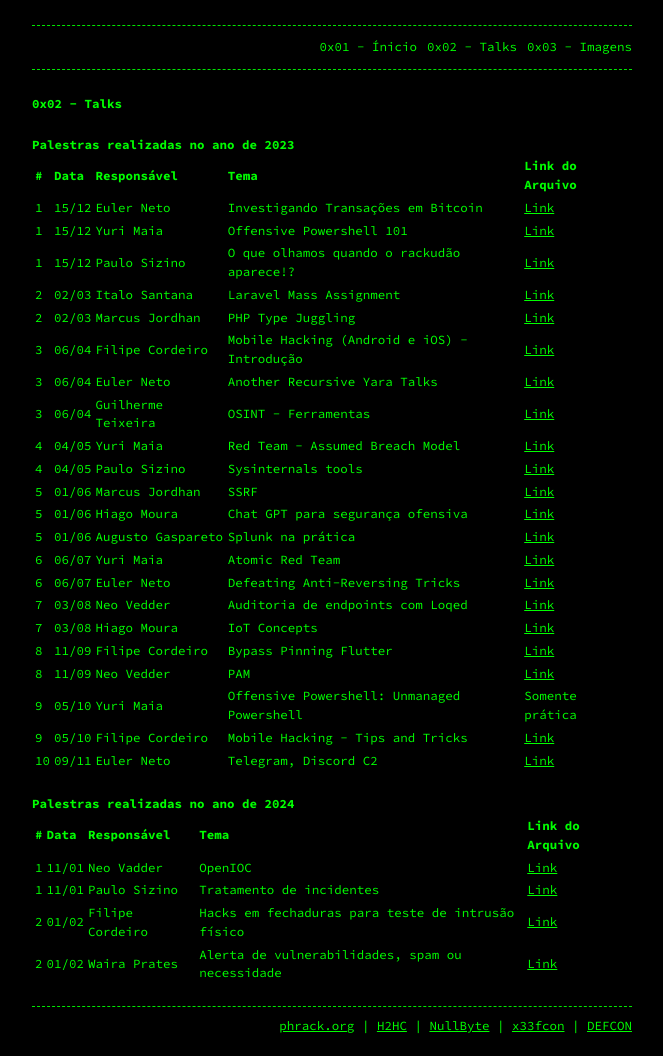
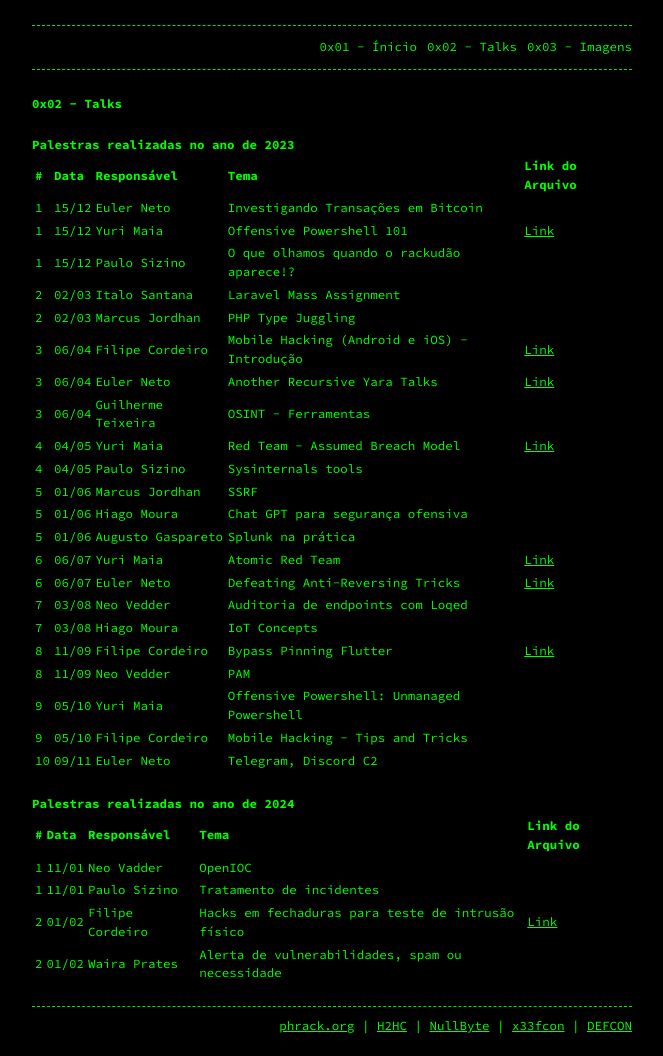
Before and after one commit to AFKConference/afkconference.github.io, a Jekyll site: the page built from talks.md, in a window 1280 px wide. Shown: the whole page, without its empty margins (308-971 px from the left). Built offline with Jekyll 4.4.1, drawn with Linux system fonts in a browser that asks for light colours; our own code applies the rules of GitHub Pages for plain Markdown files.

Commit message:
Update talks.md

```diff
--- a/talks.md
+++ b/talks.md
@@ -4,28 +4,28 @@
 
 | #   | Data  | Responsável          | Tema                                               | Link do Arquivo                                     |
 |-----|-------|----------------------|----------------------------------------------------|-----------------------------------------------------|
-| 1   | 15/12 | Euler Neto           | Investigando Transações em Bitcoin                 | [Link](inserir_link_aqui)                           |
+| 1   | 15/12 | Euler Neto           | Investigando Transações em Bitcoin                 |                                                     |
 | 1   | 15/12 | Yuri Maia            | Offensive Powershell 101                           | [Link](assets/Offensive Powershell 101 - g0ttfrid.pdf)                           |
-| 1   | 15/12 | Paulo Sizino         | O que olhamos quando o rackudão aparece!?          | [Link](inserir_link_aqui)                           |
-| 2   | 02/03 | Italo Santana        | Laravel Mass Assignment                            | [Link](inserir_link_aqui)                           |
-| 2   | 02/03 | Marcus Jordhan       | PHP Type Juggling                                  | [Link](inserir_link_aqui)                           |
+| 1   | 15/12 | Paulo Sizino         | O que olhamos quando o rackudão aparece!?          |                            |
+| 2   | 02/03 | Italo Santana        | Laravel Mass Assignment                            |                            |
+| 2   | 02/03 | Marcus Jordhan       | PHP Type Juggling                                  |                            |
 | 3   | 06/04 | Filipe Cordeiro      | Mobile Hacking (Android e iOS) - Introdução        | [Link](assets/Mobile Hacking - Uma introdução ao tema - evi3w.pdf)                           |
 | 3   | 06/04 | Euler Neto           | Another Recursive Yara Talks                       | [Link](assets/Yara Rules- Eneto.pdf)                           |
-| 3   | 06/04 | Guilherme Teixeira   | OSINT - Ferramentas                                | [Link](inserir_link_aqui)                           |
+| 3   | 06/04 | Guilherme Teixeira   | OSINT - Ferramentas                                |                            |
 | 4   | 04/05 | Yuri Maia            | Red Team - Assumed Breach Model                    | [Link](assets/Assumed Breach Model - g0ttfrid.pdf)                           |
-| 4   | 04/05 | Paulo Sizino         | Sysinternals tools                                 | [Link](inserir_link_aqui)                           |
-| 5   | 01/06 | Marcus Jordhan       | SSRF                                               | [Link](inserir_link_aqui)                           |
-| 5   | 01/06 | Hiago Moura          | Chat GPT para segurança ofensiva                   | [Link](inserir_link_aqui)                           |
-| 5   | 01/06 | Augusto Gaspareto    | Splunk na prática                                  | [Link](inserir_link_aqui)                           |
+| 4   | 04/05 | Paulo Sizino         | Sysinternals tools                                 |                            |
+| 5   | 01/06 | Marcus Jordhan       | SSRF                                               |                            |
+| 5   | 01/06 | Hiago Moura          | Chat GPT para segurança ofensiva                   |                            |
+| 5   | 01/06 | Augusto Gaspareto    | Splunk na prática                                  |                            |
 | 6   | 06/07 | Yuri Maia            | Atomic Red Team                                    | [Link](assets/Atomic RedTeam - g0ttfrid.pdf)                           |
 | 6   | 06/07 | Euler Neto           | Defeating Anti-Reversing Tricks                    | [Link](assets/Defeating Anti-Reversing Tricks - Eneto.pdf)                           |
-| 7   | 03/08 | Neo Vedder           | Auditoria de endpoints com Loqed                   | [Link](inserir_link_aqui)                           |
-| 7   | 03/08 | Hiago Moura          | IoT Concepts                                       | [Link](inserir_link_aqui)                           |
+| 7   | 03/08 | Neo Vedder           | Auditoria de endpoints com Loqed                   |                            |
+| 7   | 03/08 | Hiago Moura          | IoT Concepts                                       |                            |
 | 8   | 11/09 | Filipe Cordeiro      | Bypass Pinning Flutter                             | [Link](assets/Bypassing Flutter SSL Pinning - evi3w.pdf)                           |
-| 8   | 11/09 | Neo Vedder           | PAM                                                | [Link](inserir_link_aqui)                           |
-| 9   | 05/10 | Yuri Maia            | Offensive Powershell: Unmanaged Powershell         | Somente prática                          |
-| 9   | 05/10 | Filipe Cordeiro      | Mobile Hacking - Tips and Tricks                   | [Link](inserir_link_aqui)                           |
-| 10  | 09/11 | Euler Neto           | Telegram, Discord C2                               | [Link](inserir_link_aqui)                           |
+| 8   | 11/09 | Neo Vedder           | PAM                                                |                            |
+| 9   | 05/10 | Yuri Maia            | Offensive Powershell: Unmanaged Powershell         |                           |
+| 9   | 05/10 | Filipe Cordeiro      | Mobile Hacking - Tips and Tricks                   |                            |
+| 10  | 09/11 | Euler Neto           | Telegram, Discord C2                               |                            |
 
 
 
@@ -34,7 +34,7 @@
 
 | #   | Data  | Responsável         | Tema                                                | Link do Arquivo                                     |
 |-----|-------|---------------------|-----------------------------------------------------|-----------------------------------------------------|
-| 1   | 11/01 | Neo Vadder          | OpenIOC                                             | [Link](inserir_link_aqui)                           |
-| 1   | 11/01 | Paulo Sizino        | Tratamento de incidentes                            | [Link](inserir_link_aqui)                           |
+| 1   | 11/01 | Neo Vadder          | OpenIOC                                             |                            |
+| 1   | 11/01 | Paulo Sizino        | Tratamento de incidentes                            |                            |
 | 2   | 01/02 | Filipe Cordeiro     | Hacks em fechaduras para teste de intrusão físico   | [Link](assets/Hacks em fechaduras - evi3w.pdf)                           |
-| 2   | 01/02 | Waira Prates        | Alerta de vulnerabilidades, spam ou necessidade     | [Link](inserir_link_aqui)                           |
+| 2   | 01/02 | Waira Prates        | Alerta de vulnerabilidades, spam ou necessidade     |                            |
```
